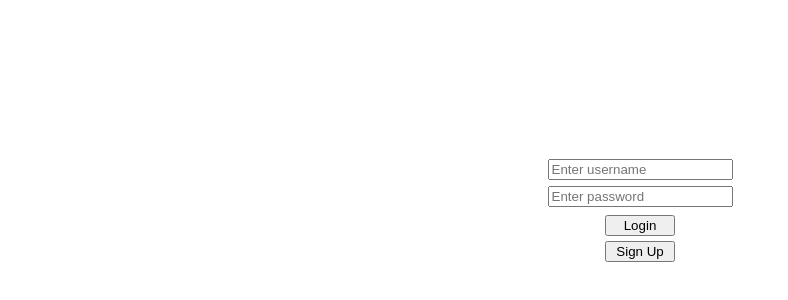
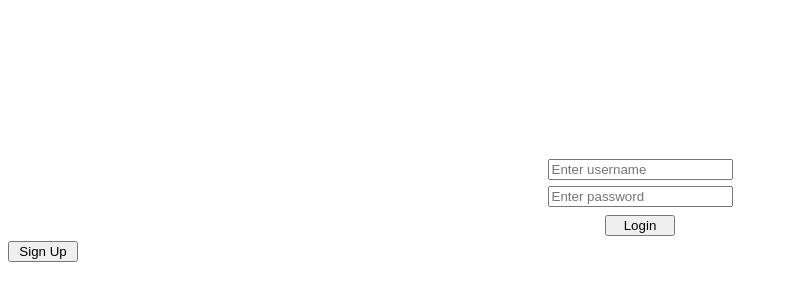
Before and after one commit to joki9448/to-do-list, a React (Create React App) app in the folder client/: page / in a window 1280 px wide. Shown: the part 34-334 px from the top of the page, without its empty margins (0-788 px from the left). Built offline with nearby package versions, Linux system fonts and the light colour scheme; no server answers.

Commit message:
created button on login form to show sign up form modal

```diff
--- a/client/src/App.css
+++ b/client/src/App.css
@@ -17,6 +17,11 @@
   margin-top: 5px;
   width: 70px;
 }
+.signup-btn {
+  margin-top: 5px;
+  /* margin-left: 47.8%; */
+  width: 70px;
+}
 
 /* .list-container {
   display: flex;
--- a/client/src/App.js
+++ b/client/src/App.js
@@ -3,9 +3,11 @@ import { useEffect, useState } from 'react';
 
 import ListContainer from './components/ListContainer';
 import LoginForm from './components/LoginForm';
+import SignUpForm from './components/SignUpForm';
 
 function App() {
   const [loggedInUser, setLoggedInUser] = useState(null);
+  const [isSignUpFormVisible, handleIsSignUpFormVisible] = useState(false);
 
   const fetchUser = async () => {
     try {
@@ -22,9 +24,21 @@ function App() {
 
 
   if (loggedInUser) {
-    return <ListContainer onLogout={setLoggedInUser} loggedInUser={loggedInUser} fetchUser={fetchUser}/>
+    return <ListContainer
+      onLogout={setLoggedInUser}
+      loggedInUser={loggedInUser}
+      fetchUser={fetchUser}
+      />
   } else {
-    return <LoginForm onLogin={setLoggedInUser}/>
+    return (
+      <>
+        <LoginForm
+        onLogin={setLoggedInUser}
+        handleIsSignUpFormVisible={handleIsSignUpFormVisible}
+        />
+        {isSignUpFormVisible ? <SignUpForm /> : null}
+      </>
+    )
   }
 
 }
--- a/client/src/components/LoginForm.js
+++ b/client/src/components/LoginForm.js
@@ -1,8 +1,6 @@
 import { useState } from 'react';
 
-import SignUpForm from './SignUpForm';
-
-function LoginForm({ onLogin }) {
+function LoginForm({ onLogin, handleIsSignUpFormVisible }) {
     const [username, setUsername] = useState('');
     const [password, setPassword] = useState('');
 
@@ -28,7 +26,9 @@ function LoginForm({ onLogin }) {
         }
     }
 
+
     return (
+        <>
             <form className="login-form" onSubmit={handleSubmit}>
                 <input
                     type="text"
@@ -43,8 +43,9 @@ function LoginForm({ onLogin }) {
                     placeholder="Enter password"
                 />
                 <button className="login-btn" type="submit">Login</button>
-            <button className="login-btn" onClick={() => alert('hi')}>Sign Up</button>
             </form>
+            <button className="signup-btn" onClick={() => handleIsSignUpFormVisible(true)}>Sign Up</button>
+        </>
     )
 };
 
```
Lines whose indentation alone changed are shown as unchanged.
